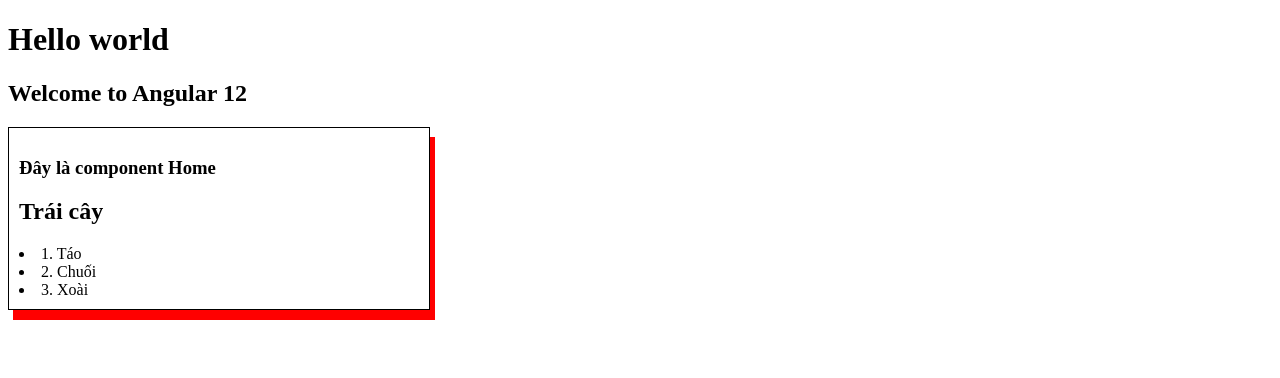
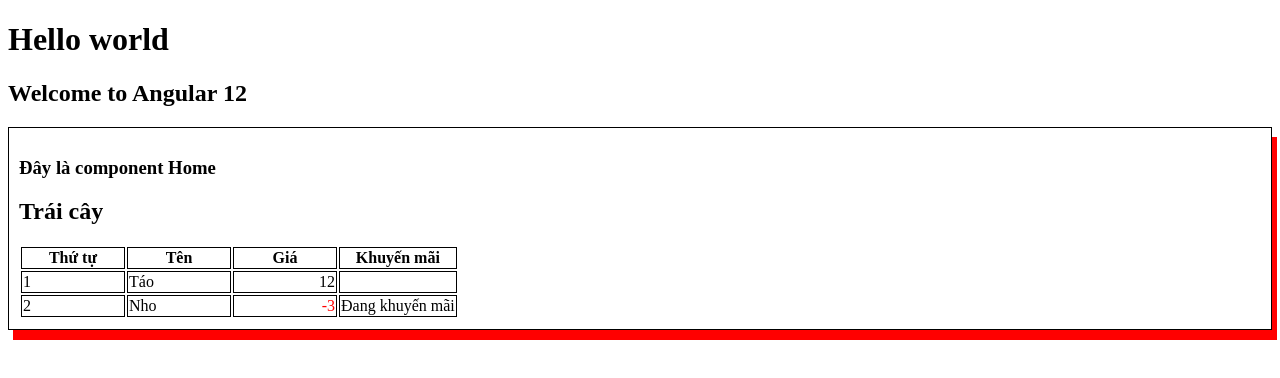
Before and after one commit to dangvth/Angular12, an Angular app: page / in a window 1280 px wide. Shown: the top 378 px of the page. Built offline with nearby package versions, Linux system fonts and the light colour scheme.

Commit message:
NgForAdvanced

```diff
--- a/src/app/home/home.component.html
+++ b/src/app/home/home.component.html
@@ -1,7 +1,22 @@
 <div class="example">
     <h3>Đây là component Home</h3>
     <h2>Trái cây</h2>
-    <div *ngFor="let fruit of fruits; let i = index">
-        <li>{{ i + 1 }}. {{ fruit }}</li>
-    </div>
+    <table id="table">
+        <tr>
+          <th>Thứ tự</th>
+          <th>Tên</th>
+          <th>Giá</th>
+          <th>Khuyến mãi</th>
+        </tr>
+        <tr *ngFor="let fruit of fruits; let i = index">
+          <td>{{ i + 1 }}</td>
+          <td>{{ fruit.name }}</td>
+          <td class="right">
+            <span [ngClass]="{ 'negative': fruit.price < 0 }">{{ fruit.price }}</span>
+          </td>
+          <td>
+            <span *ngIf="fruit.sale">Đang khuyến mãi</span>
+          </td>
+        </tr>
+      </table>
 </div>
--- a/src/app/home/home.component.scss
+++ b/src/app/home/home.component.scss
@@ -2,5 +2,22 @@
     border: 1px solid;
     padding: 10px;
     box-shadow: 5px 10px red;
-    width: 400px;
+    min-width: 400px;
 }
+
+.table, td, th {
+    border-collapse: collapse;
+}
+
+td, th {
+    border: 1px solid black;
+    min-width: 100px;
+}
+
+.negative {
+    color: red;
+}
+
+.right {
+    text-align: right;
+}
--- a/src/app/home/home.component.ts
+++ b/src/app/home/home.component.ts
@@ -7,7 +7,10 @@
 })
 export class HomeComponent implements OnInit {
   public name = 'Đăng Võ';
-  public fruits= ['Táo', 'Chuối', 'Xoài'];
+  public fruits= [
+    { name: 'Táo', price: 12, sale: false },
+    { name: 'Nho', price: -3, sale: true }
+  ];
 
   constructor() { }
 
```
